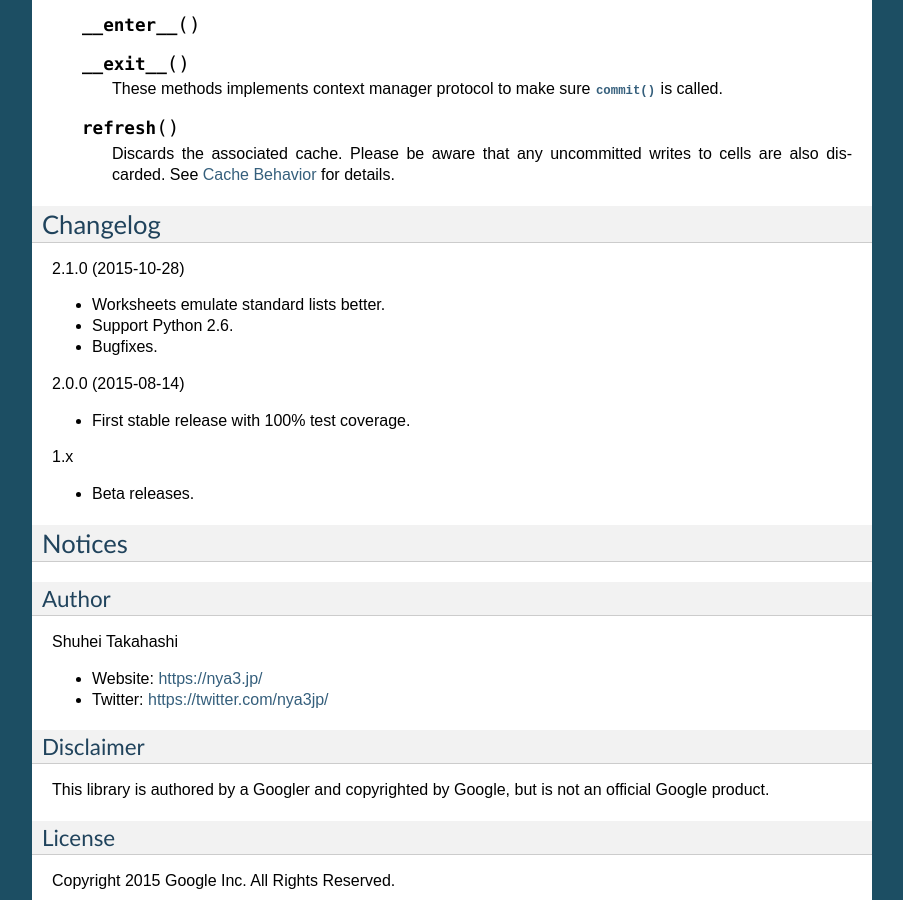
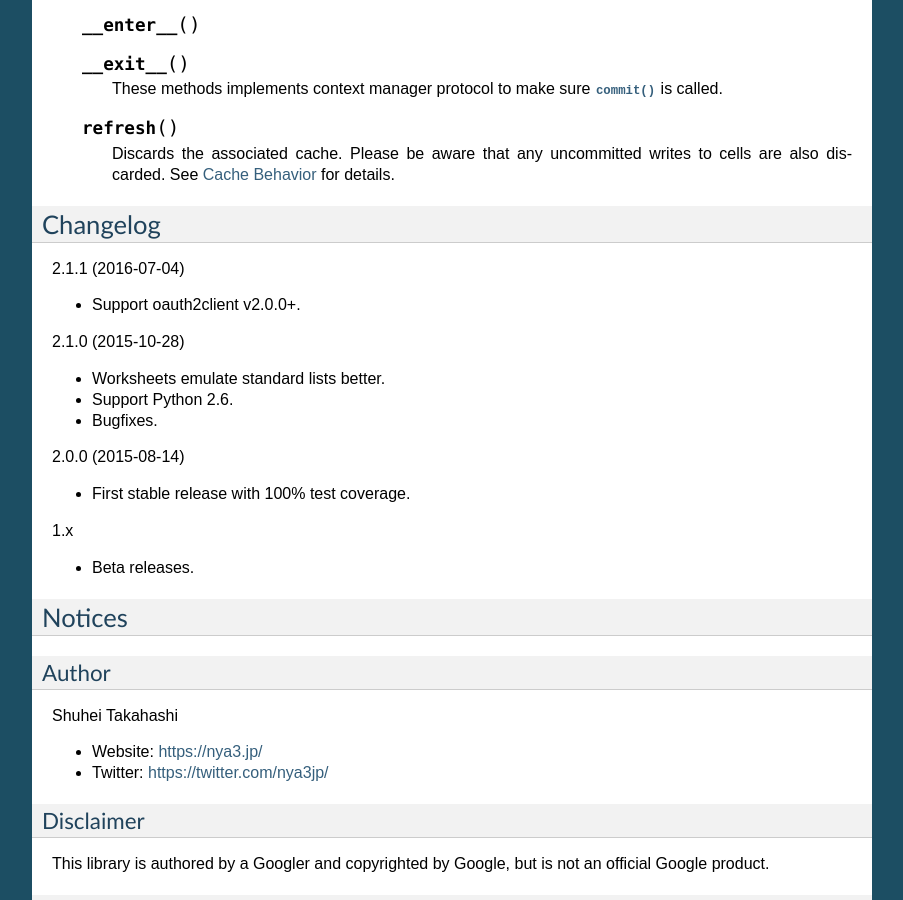
Before and after one commit to google/hyou, a Sphinx documentation site: the page built from docs/index.rst, in a window 1280 px wide and 900 px high, scrolled down 6707 px. Shown: the whole window, without its empty margins (198-1101 px from the left). Built offline with Sphinx 7.4.7, drawn with Linux system fonts in a browser that asks for light colours.

Commit message:
Bump the version to 2.1.1.

```diff
--- a/docs/index.rst
+++ b/docs/index.rst
@@ -401,6 +401,10 @@ API Reference
 Changelog
 ---------
 
+2.1.1 (2016-07-04)
+
+- Support oauth2client v2.0.0+.
+
 2.1.0 (2015-10-28)
 
 - Worksheets emulate standard lists better.
--- a/setup.py
+++ b/setup.py
@@ -21,7 +21,7 @@ def read_file(name):
 
 setup(
     name='hyou',
-    version='2.1.0',
+    version='2.1.1',
     author='Shuhei Takahashi',
     author_email='nya@google.com',
     description='Pythonic Interface to access Google Spreadsheet',
```
